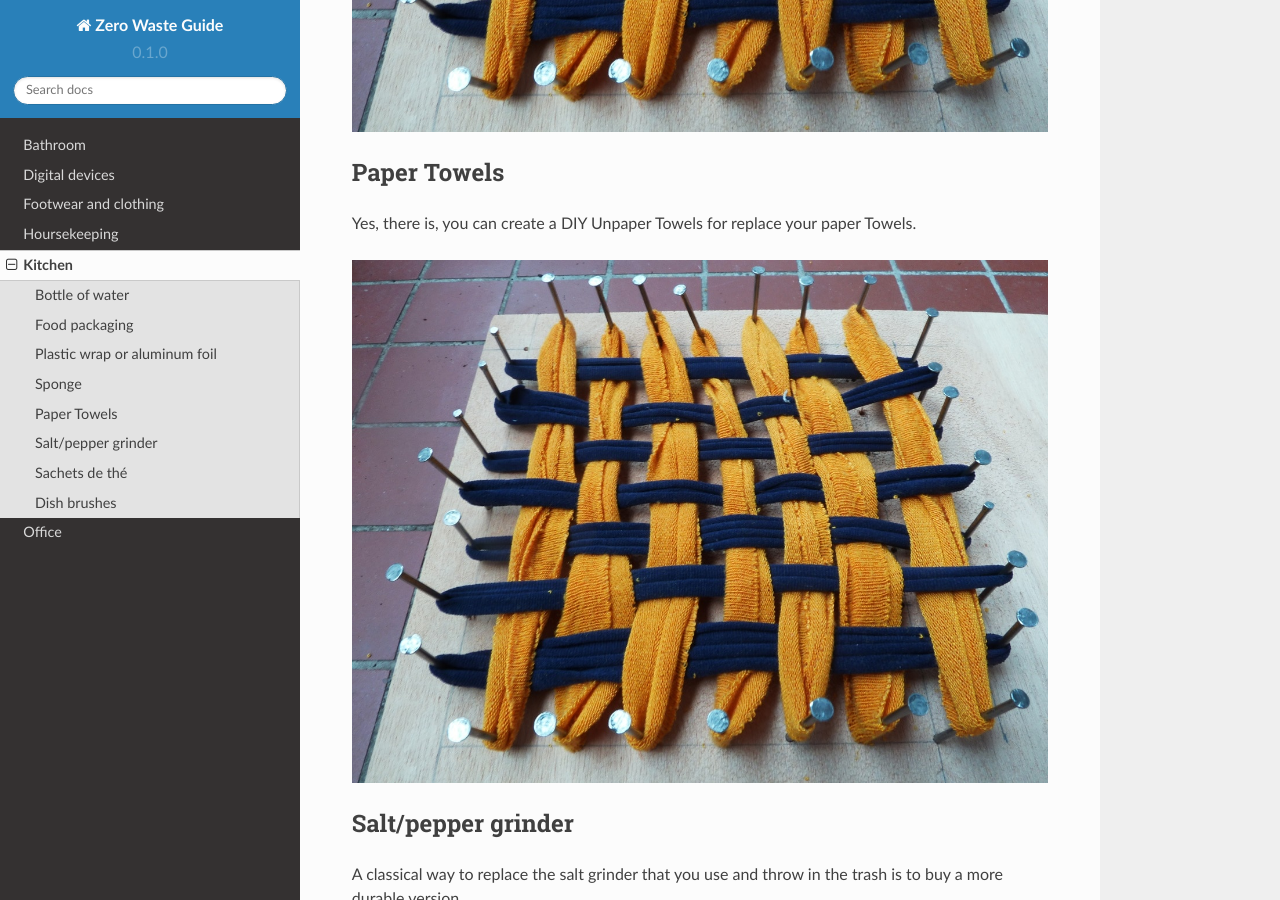
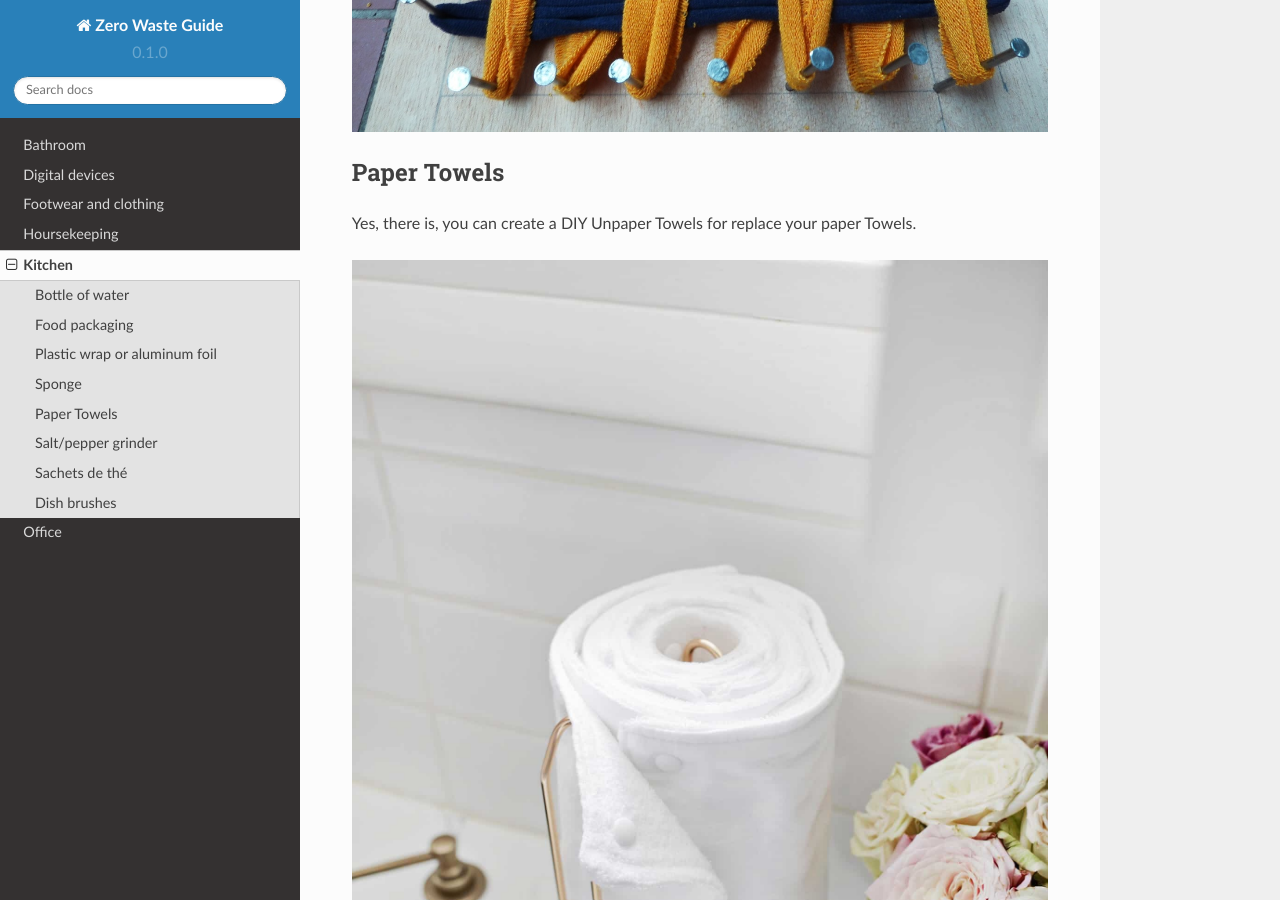
Before and after one commit to mpek29/zero_waste_guide, a Sphinx documentation site: the page built from docs/source/kitchen.rst, in a window 1280 px wide and 900 px high, scrolled down 4279 px. Built offline with Sphinx 7.4.7 and the Read the Docs theme 2.0.0, drawn with Linux system fonts in a browser that asks for light colours; pages that are not in the unit, such as notebooks, are missing from menus.

Commit message:
Update kitchen.rst

```diff
--- a/docs/source/kitchen.rst
+++ b/docs/source/kitchen.rst
@@ -46,8 +46,8 @@ Paper Towels
 ----------------
 Yes, there is, you can create a DIY Unpaper Towels for replace your paper Towels.
 
-.. image:: ../images/tawashi.jpg
-    :target: ../latest/_images/tawashi.jpg
+.. image:: ../images/DIY_Unpaper_Towels.jpg
+    :target: ../latest/_images/DIY_Unpaper_Towels.jpg
 
 Salt/pepper grinder
 ----------------
```
